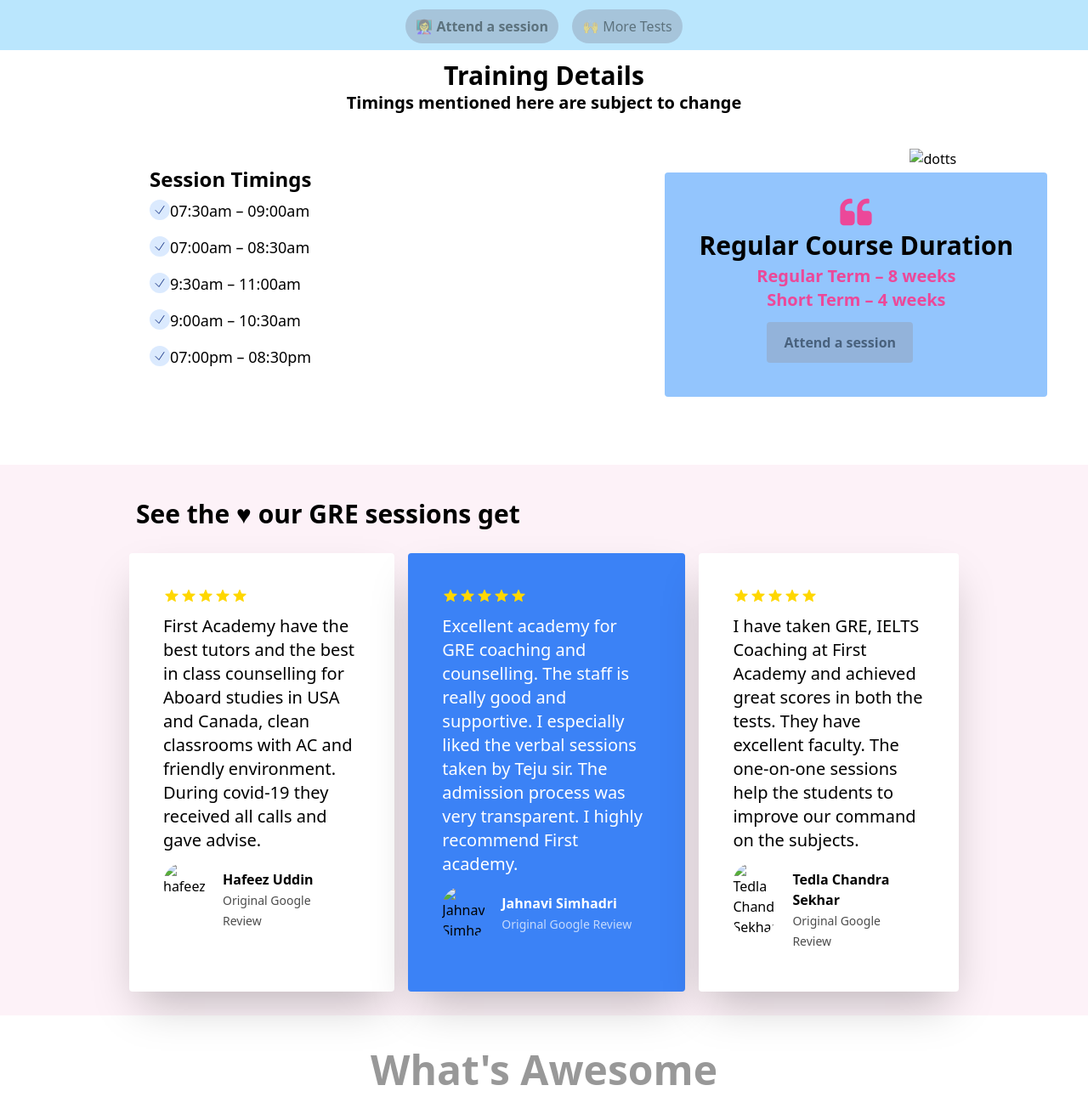
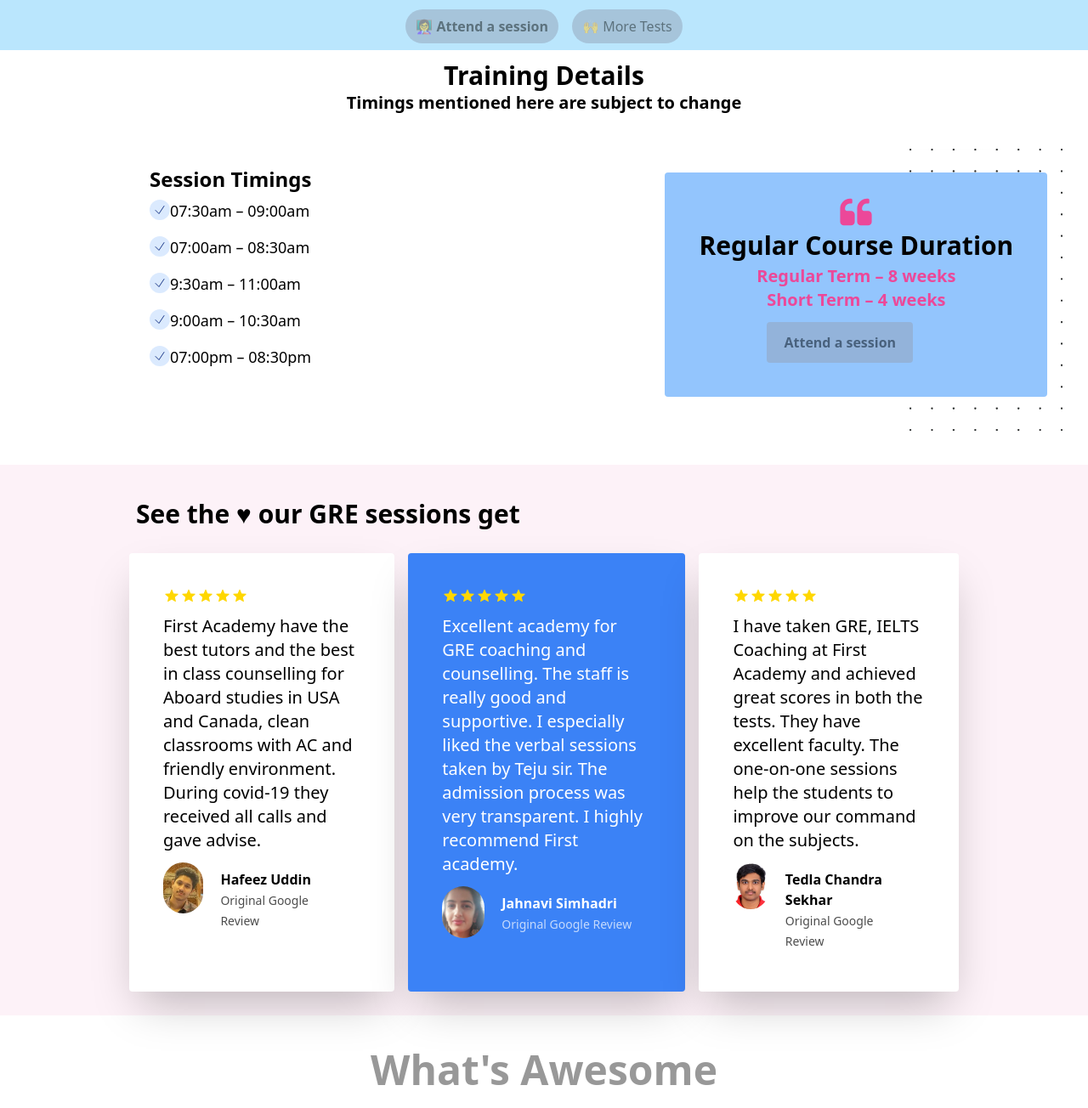
Before and after one commit to voilacode/fa-tailwind, a website: page src/gre.html in a window 1280 px wide. Shown: the part 1594-2898 px from the top of the page at 85% size. Drawn offline with nearby package versions, Linux system fonts and the light colour scheme; files that its build step writes are made by us from their sources; the site is published under a folder, as on GitHub Pages, so addresses that start at the root find nothing.

Commit message:
updated gre page

```diff
--- a/src/gre.html
+++ b/src/gre.html
@@ -336,7 +336,7 @@
 
   <!--Regular Course Duration-->
   <div class="mx-10 md:ml-60">
-    <img src="/assets/dots-2.webp" alt="dotts" width="180px" class="absolute hidden ml-72 md:block">
+    <img src="../assets/dots-2.webp" alt="dotts" width="180px" class="absolute hidden ml-72 md:block">
    <div class="relative px-10 bg-blue-300 rounded mt-7 py-7">
     <?xml version="1.0" ?><svg height="40" viewBox="0 0 1792 1792" width="40" class="mx-auto fill-pink-500" xmlns="http://www.w3.org/2000/svg"><path d="M832 960v384q0 80-56 136t-136 56h-384q-80 0-136-56t-56-136v-704q0-104 40.5-198.5t109.5-163.5 163.5-109.5 198.5-40.5h64q26 0 45 19t19 45v128q0 26-19 45t-45 19h-64q-106 0-181 75t-75 181v32q0 40 28 68t68 28h224q80 0 136 56t56 136zm896 0v384q0 80-56 136t-136 56h-384q-80 0-136-56t-56-136v-704q0-104 40.5-198.5t109.5-163.5 163.5-109.5 198.5-40.5h64q26 0 45 19t19 45v128q0 26-19 45t-45 19h-64q-106 0-181 75t-75 181v32q0 40 28 68t68 28h224q80 0 136 56t56 136z" /></svg>
     <h1 class="text-3xl font-bold">Regular Course Duration</h1>
@@ -378,7 +378,7 @@
 
       <div class="flex">
         <div >
-          <img src="/assets/file_hafeez.webp" alt="hafeez" width="50px" height="50px"class="rounded-full">
+          <img src="../assets/file_hafeez.webp" alt="hafeez" width="50px" height="50px"class="rounded-full">
         </div>
         <div class="mx-5 my-2">
           <h1 class="font-bold">Hafeez Uddin</h1>
@@ -411,7 +411,7 @@
 
       <div class="flex">
         <div >
-          <img src="/assets/file_jahnavi.webp" alt="Jahnavi Simhadri" width="50px"height="50px"class="rounded-full">
+          <img src="../assets/file_jahnavi.webp" alt="Jahnavi Simhadri" width="50px"height="50px"class="rounded-full">
         </div>
         <div class="mx-5 my-2">
           <h1 class="font-bold text-white">Jahnavi Simhadri</h1>
@@ -443,7 +443,7 @@
 
       <div class="flex">
         <div >
-          <img src="/assets/file_tedla.webp" alt="Tedla Chandra Sekhar" width="50px" height="50px"class="rounded-full">
+          <img src="../assets/file_tedla.webp" alt="Tedla Chandra Sekhar" width="50px" height="50px"class="rounded-full">
         </div>
         <div class="mx-5 my-2">
           <h1 class="font-bold">Tedla Chandra Sekhar</h1>
```
